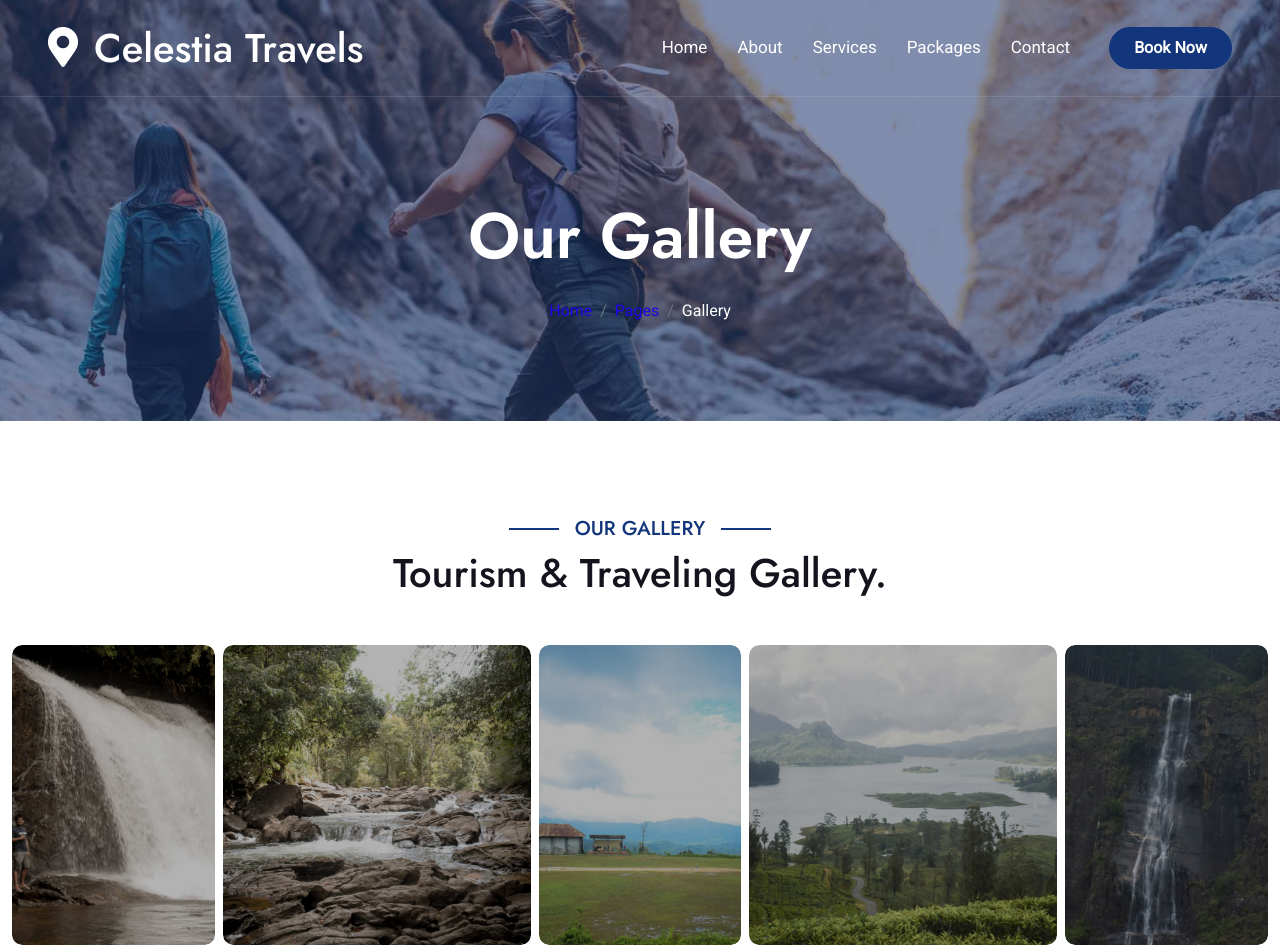
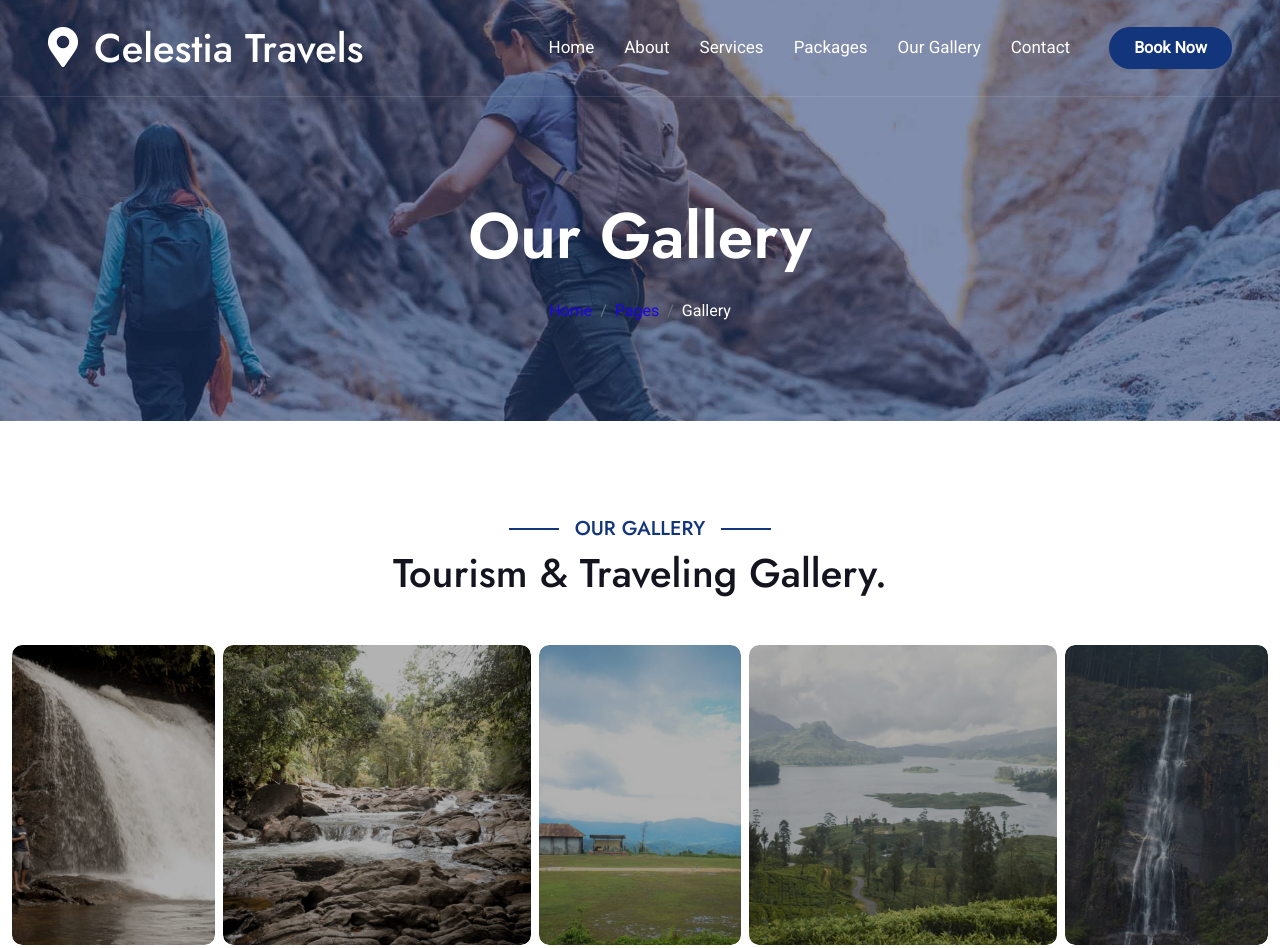
Before and after one commit to thiwankasilva/celestia-travels, a plain HTML site: page gallery.html in a window 1280 px wide. Shown: the top 948 px of the page. Drawn offline with nearby package versions, Linux system fonts and the light colour scheme.

Commit message:
Gallery page updated

```diff
--- a/gallery.html
+++ b/gallery.html
@@ -87,6 +87,7 @@
                         <a href="about.html" class="nav-item nav-link">About</a>
                         <a href="services.html" class="nav-item nav-link">Services</a>
                         <a href="packages.html" class="nav-item nav-link">Packages</a>
+                        <a href="gallery.html" class="nav-item nav-link">Our Gallery</a>
                         <a href="contact.html" class="nav-item nav-link">Contact</a>
                     </div>
                     <a href="booking.html" class="btn btn-primary rounded-pill py-2 px-4 ms-lg-4">Book Now</a>
```
Also changed, not shown: booking.html (+3 -1 lines).
